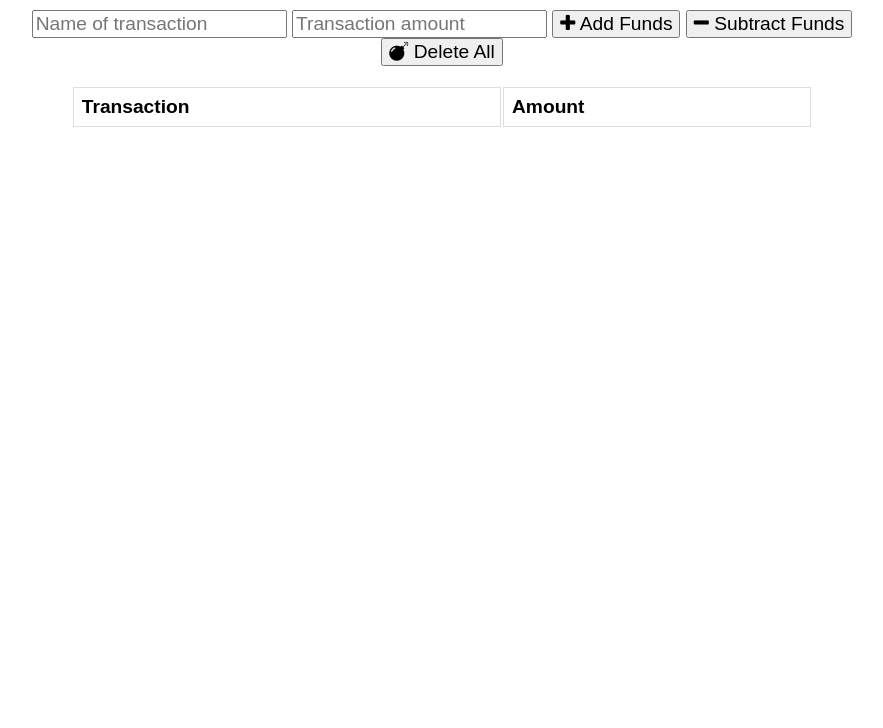
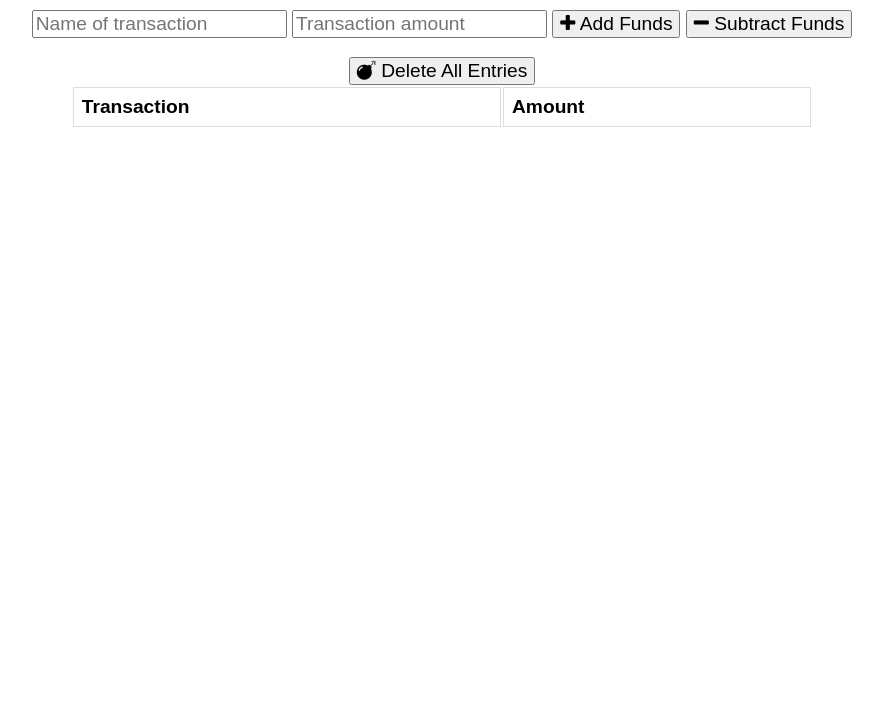
Before and after one commit to TerrenceJChan/budget-tracker, a website: page public/index.html in a window 1280 px wide. Shown: the part 72-800 px from the top of the page, without its empty margins (198-1081 px from the left). Drawn offline with nearby package versions, Linux system fonts and the light colour scheme; no server answers.

Commit message:
Minor cleanups as well as commenting for clarity

```diff
--- a/public/index.html
+++ b/public/index.html
@@ -27,9 +27,11 @@
       <input type="number" min="0" id="t-amount" placeholder="Transaction amount" />
       <button id="add-btn"><i class="fa fa-plus buttons"></i> Add Funds</button>
       <button id="sub-btn"><i class="fa fa-minus"></i> Subtract Funds</button>
-      <button id="del-btn"><i class="fa fa-bomb"></i> Delete All</button>
       <p class="error"></p>
     </div>
+
+    <!-- Deletes all entries in the table and refreshes app -->
+    <button id="del-btn"><i class="fa fa-bomb"></i> Delete All Entries</button>
 
     <div class="transactions">
       <table>
--- a/public/js/idb.js
+++ b/public/js/idb.js
@@ -1,11 +1,13 @@
 let db;
 const request = indexedDB.open('tracker', 1);
 
+// Creates "new_transaction" table
 request.onupgradeneeded = (event) => {
     const db = event.target.result;
     db.createObjectStore('new_transaction', { autoIncrement: true });
 }
 
+// Uploads data on valid entry
 request.onsuccess = (event) => {
     db = event.target.result;
 
@@ -57,6 +59,7 @@ const uploadData = () => {
     }
 }
 
+// Listens for an online connection. Uploads data if there is a stable connection
 window.addEventListener('online', () => {
     console.log('Connection re-established. Syncing items.')
     uploadData();
--- a/public/js/index.js
+++ b/public/js/index.js
@@ -154,14 +154,10 @@ document.querySelector("#sub-btn").onclick = function () {
   sendTransaction(false);
 };
 
+// Deletes all entries in the table and refreshes app
 document.querySelector("#del-btn").onclick = () => {
   fetch("/api/transaction", {
     method: "DELETE"
-    // body: JSON.stringify(transaction),
-    // headers: {
-    //   Accept: "application/json, text/plain, */*",
-    //   "Content-Type": "application/json"
-    // }
   })
     .then(response => {
       return response.json();
--- a/public/service-worker.js
+++ b/public/service-worker.js
@@ -2,6 +2,7 @@ const APP_PREFIX = 'BudgetTracker-';
 const VERSION = 'version_01';
 const CACHE_NAME = APP_PREFIX + VERSION;
 
+// Images are extremely small so they can afford to be cached
 const FILES_TO_CACHE = [
     './index.html',
     './css/styles.css',
--- a/routes/api.js
+++ b/routes/api.js
@@ -31,7 +31,7 @@ router.get("/api/transaction", (req, res) => {
     });
 });
 
-
+// Deletes single transaction record
 router.delete("/api/transaction/:_id", ({ params }, res) => {
   Transaction.findOneAndDelete(params._id)
     .then(dbTransaction => {
@@ -42,6 +42,7 @@ router.delete("/api/transaction/:_id", ({ params }, res) => {
     });
 });
 
+// Deletes all transaction records
 router.delete("/api/transaction", ({ body }, res) => {
   Transaction.deleteMany(body)
     .then(dbTransaction => {
```
Also changed, not shown: public/css/styles.css (line endings or trailing spaces).
